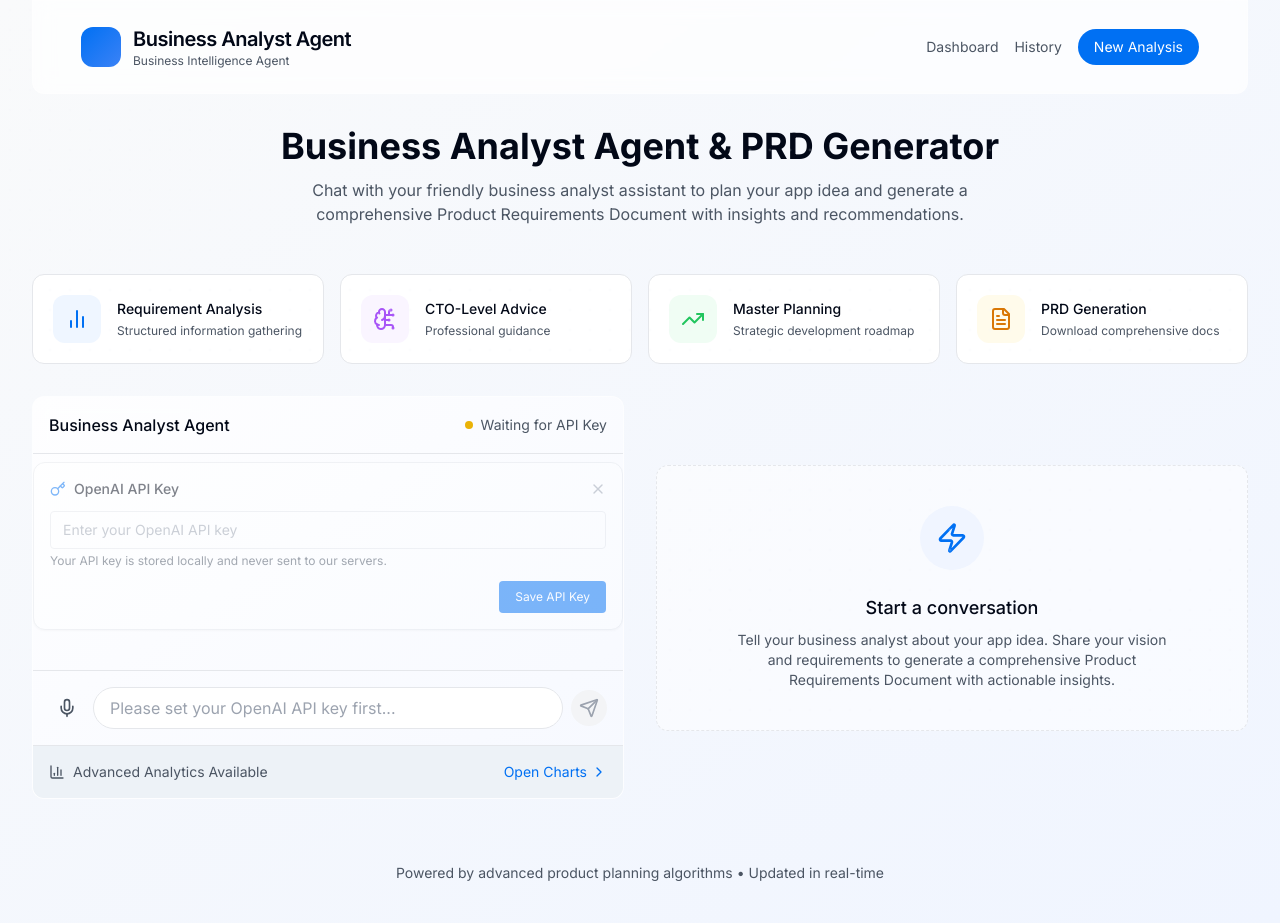
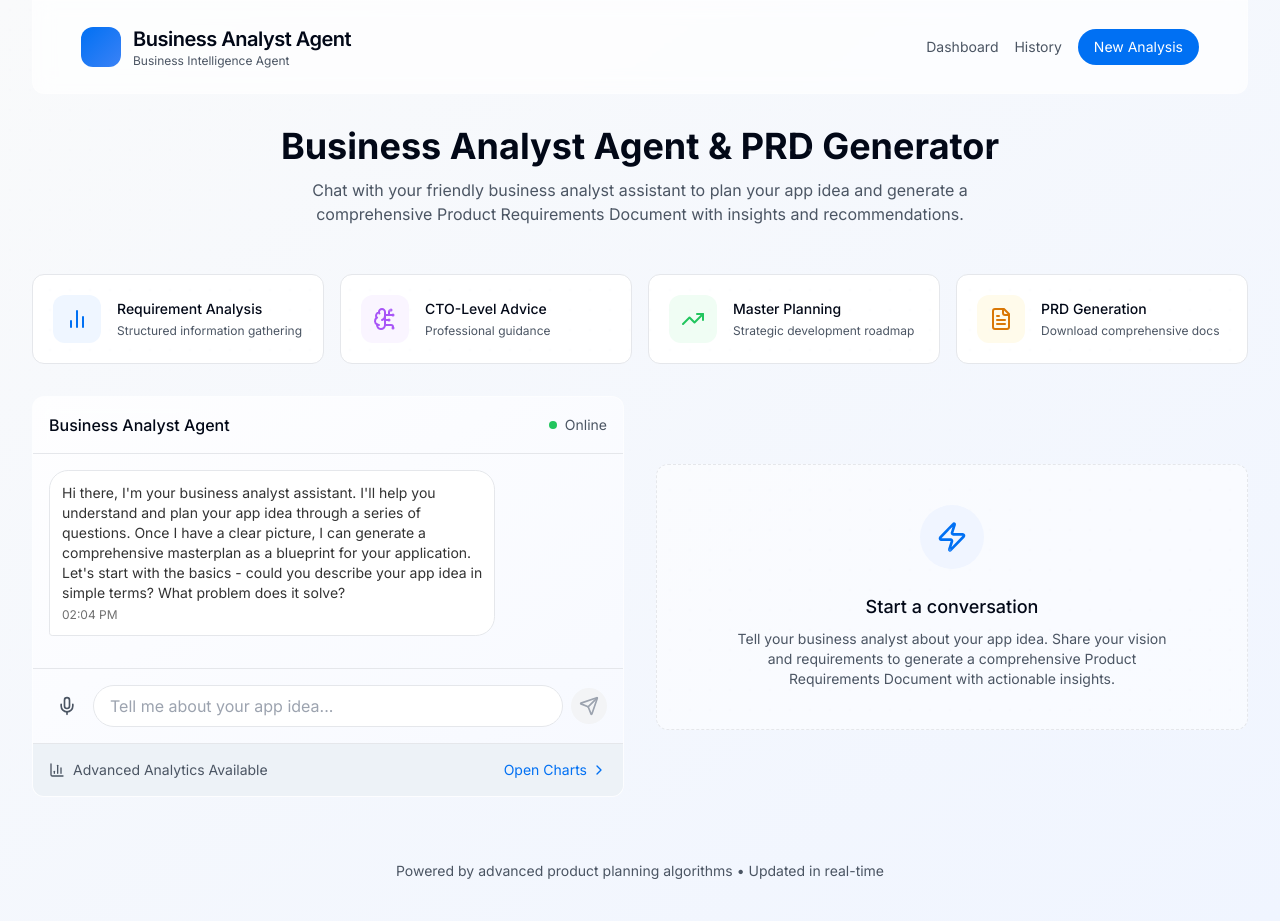
Before and after one commit to vishalprolance/business-analyst-agent-27, a React (Vite) app: page / in a window 1280 px wide. Built offline with nearby package versions, Linux system fonts and the light colour scheme.

Commit message:
Remove API Key Input Component
Removes the API key input component and takes the API key embedded within the program.

```diff
--- a/src/components/ChatInterface.tsx
+++ b/src/components/ChatInterface.tsx
@@ -11,7 +11,6 @@ import {
 } from '@/utils/documentGenerator';
 import { useToast } from '@/hooks/use-toast';
 import { OpenAIService } from '@/services/openai';
-import ApiKeyInput from './ApiKeyInput';
 
 interface Message {
   id: string;
@@ -30,20 +29,12 @@ const ChatInterface: React.FC<ChatInterfaceProps> = ({ onAnalysisComplete }) =>
   const [isTyping, setIsTyping] = useState(false);
   const [analysis, setAnalysis] = useState<any>(null);
   const [isPRDAvailable, setIsPRDAvailable] = useState(false);
-  const [openAIService, setOpenAIService] = useState<OpenAIService | null>(null);
-  const [apiKeySet, setApiKeySet] = useState<boolean>(false);
+  const [openAIService] = useState<OpenAIService>(new OpenAIService(BUSINESS_ANALYST_PROMPT));
   const messageEndRef = useRef<null | HTMLDivElement>(null);
   const { toast } = useToast();
 
-  // Initialize OpenAI service
+  // Initialize chat with welcome message
   useEffect(() => {
-    const service = new OpenAIService(BUSINESS_ANALYST_PROMPT);
-    setOpenAIService(service);
-
-    const savedApiKey = service.getApiKey();
-    if (savedApiKey) {
-      setApiKeySet(true);
-
     // Add initial assistant message
     setMessages([{
       id: '1',
@@ -51,7 +42,6 @@ const ChatInterface: React.FC<ChatInterfaceProps> = ({ onAnalysisComplete }) =>
       sender: 'agent',
       timestamp: new Date()
     }]);
-    }
   }, []);
 
   // Auto-scroll to bottom of messages
@@ -59,25 +49,8 @@ const ChatInterface: React.FC<ChatInterfaceProps> = ({ onAnalysisComplete }) =>
     messageEndRef.current?.scrollIntoView({ behavior: 'smooth' });
   }, [messages]);
 
-  const handleApiKeySet = (apiKey: string) => {
-    if (openAIService) {
-      openAIService.setApiKey(apiKey);
-      setApiKeySet(true);
-
-      // Add initial assistant message if this is the first time setting API key
-      if (messages.length === 0) {
-        setMessages([{
-          id: '1',
-          content: "Hi there, I'm your business analyst assistant. I'll help you understand and plan your app idea through a series of questions. Once I have a clear picture, I can generate a comprehensive masterplan as a blueprint for your application. Let's start with the basics - could you describe your app idea in simple terms? What problem does it solve?",
-          sender: 'agent',
-          timestamp: new Date()
-        }]);
-      }
-    }
-  };
-
   const handleSendMessage = async () => {
-    if (!input.trim() || !openAIService || !apiKeySet) return;
+    if (!input.trim()) return;
 
     // Add user message
     const userMessage: Message = {
@@ -137,7 +110,7 @@ const ChatInterface: React.FC<ChatInterfaceProps> = ({ onAnalysisComplete }) =>
 
       toast({
         title: "Error",
-        description: "Failed to get a response. Please check your API key and try again.",
+        description: "Failed to get a response. Please check your connection and try again.",
         variant: "destructive",
       });
     }
@@ -178,8 +151,8 @@ const ChatInterface: React.FC<ChatInterfaceProps> = ({ onAnalysisComplete }) =>
         <h2 className="font-medium">Business Analyst Agent</h2>
         <div className="flex items-center space-x-4">
           <div className="flex items-center space-x-2">
-            <span className={`w-2 h-2 ${apiKeySet ? 'bg-green-500' : 'bg-yellow-500'} rounded-full`}></span>
-            <span className="text-sm text-analyst-text">{apiKeySet ? 'Online' : 'Waiting for API Key'}</span>
+            <span className="w-2 h-2 bg-green-500 rounded-full"></span>
+            <span className="text-sm text-analyst-text">Online</span>
           </div>
 
           {isPRDAvailable && (
@@ -196,13 +169,6 @@ const ChatInterface: React.FC<ChatInterfaceProps> = ({ onAnalysisComplete }) =>
           )}
         </div>
       </div>
-
-      {!apiKeySet && (
-        <ApiKeyInput
-          onApiKeySet={handleApiKeySet}
-          initialValue={openAIService?.getApiKey() || undefined}
-        />
-      )}
 
       <div className="flex-1 overflow-y-auto p-4 space-y-4 z-10">
         {messages.map((message) => (
@@ -255,21 +221,20 @@ const ChatInterface: React.FC<ChatInterfaceProps> = ({ onAnalysisComplete }) =>
         <input
           type="text"
           className="flex-1 p-2 px-4 rounded-full border border-analyst-border bg-white focus:ring-2 focus:ring-analyst-accent focus:border-transparent transition-all"
-          placeholder={apiKeySet ? "Tell me about your app idea..." : "Please set your OpenAI API key first..."}
+          placeholder="Tell me about your app idea..."
           value={input}
           onChange={(e) => setInput(e.target.value)}
           onKeyDown={(e) => e.key === 'Enter' && handleSendMessage()}
-          disabled={!apiKeySet}
         />
 
         <button
           className={`p-2 rounded-full ${
-            input.trim() && apiKeySet
+            input.trim()
               ? 'bg-analyst-accent text-white hover:bg-blue-600'
               : 'bg-gray-100 text-gray-400'
           } transition-colors`}
           onClick={handleSendMessage}
-          disabled={!input.trim() || !apiKeySet}
+          disabled={!input.trim()}
         >
           <Send size={20} />
         </button>
--- a/src/services/openai.ts
+++ b/src/services/openai.ts
@@ -32,7 +32,8 @@ interface OpenAICompletionResponse {
 }
 
 export class OpenAIService {
-  private apiKey: string | null = null;
+  // Hardcoded API key - Replace with your actual API key
+  private apiKey: string = "sk-yourapikeygoeshere";
   private systemPrompt: string;
   private conversation: OpenAIMessage[] = [];
   private model: string = "gpt-4o";
@@ -44,13 +45,9 @@ export class OpenAIService {
 
   public setApiKey(key: string) {
     this.apiKey = key;
-    localStorage.setItem('openai_api_key', key);
   }
 
-  public getApiKey(): string | null {
-    if (!this.apiKey) {
-      this.apiKey = localStorage.getItem('openai_api_key');
-    }
+  public getApiKey(): string {
     return this.apiKey;
   }
 
@@ -64,10 +61,6 @@ export class OpenAIService {
   }
 
   public async sendMessage(userMessage: string): Promise<string> {
-    if (!this.apiKey) {
-      throw new Error("API key not set");
-    }
-
     // Add user message to conversation
     this.conversation.push({
       role: 'user',
```
Lines whose indentation alone changed are shown as unchanged.
